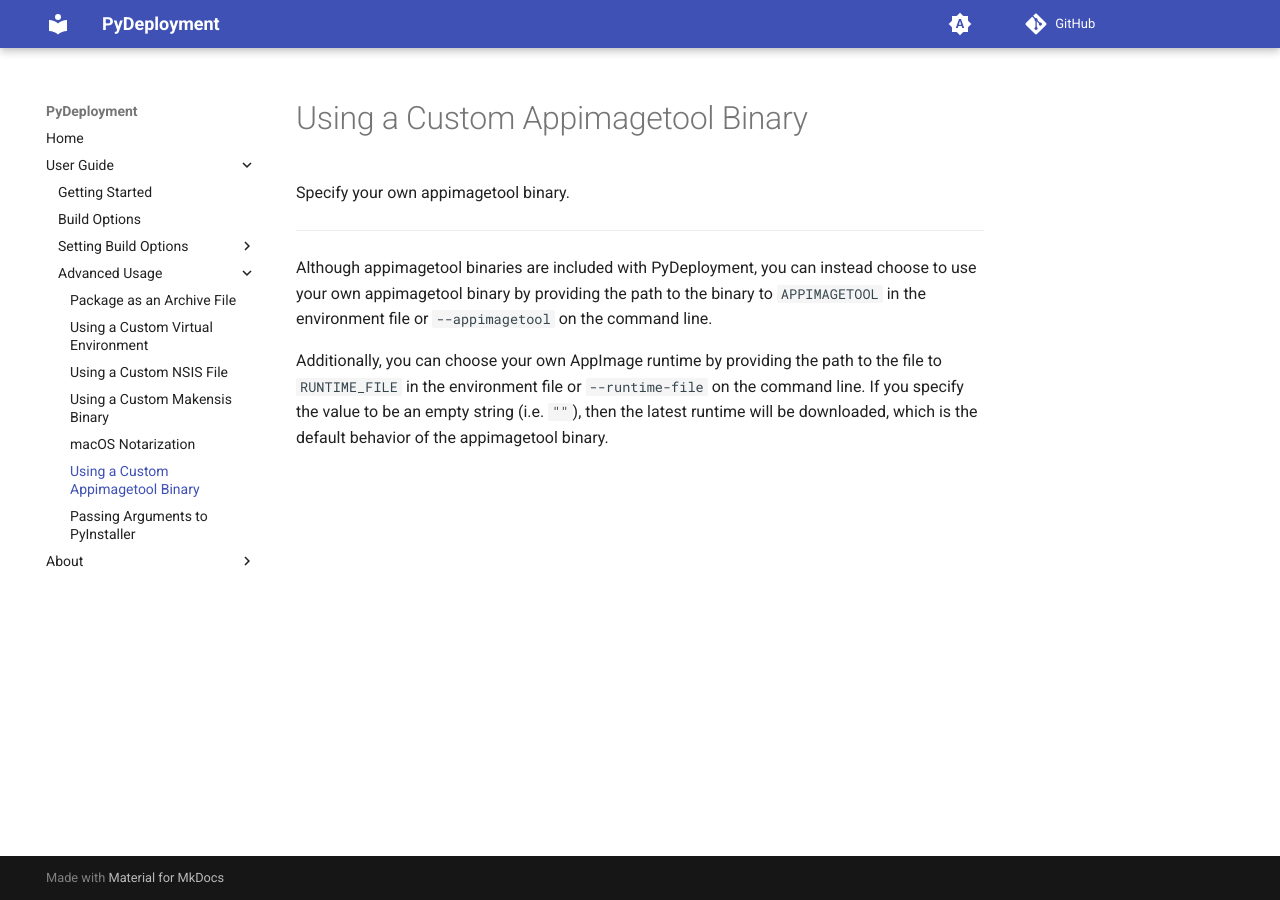
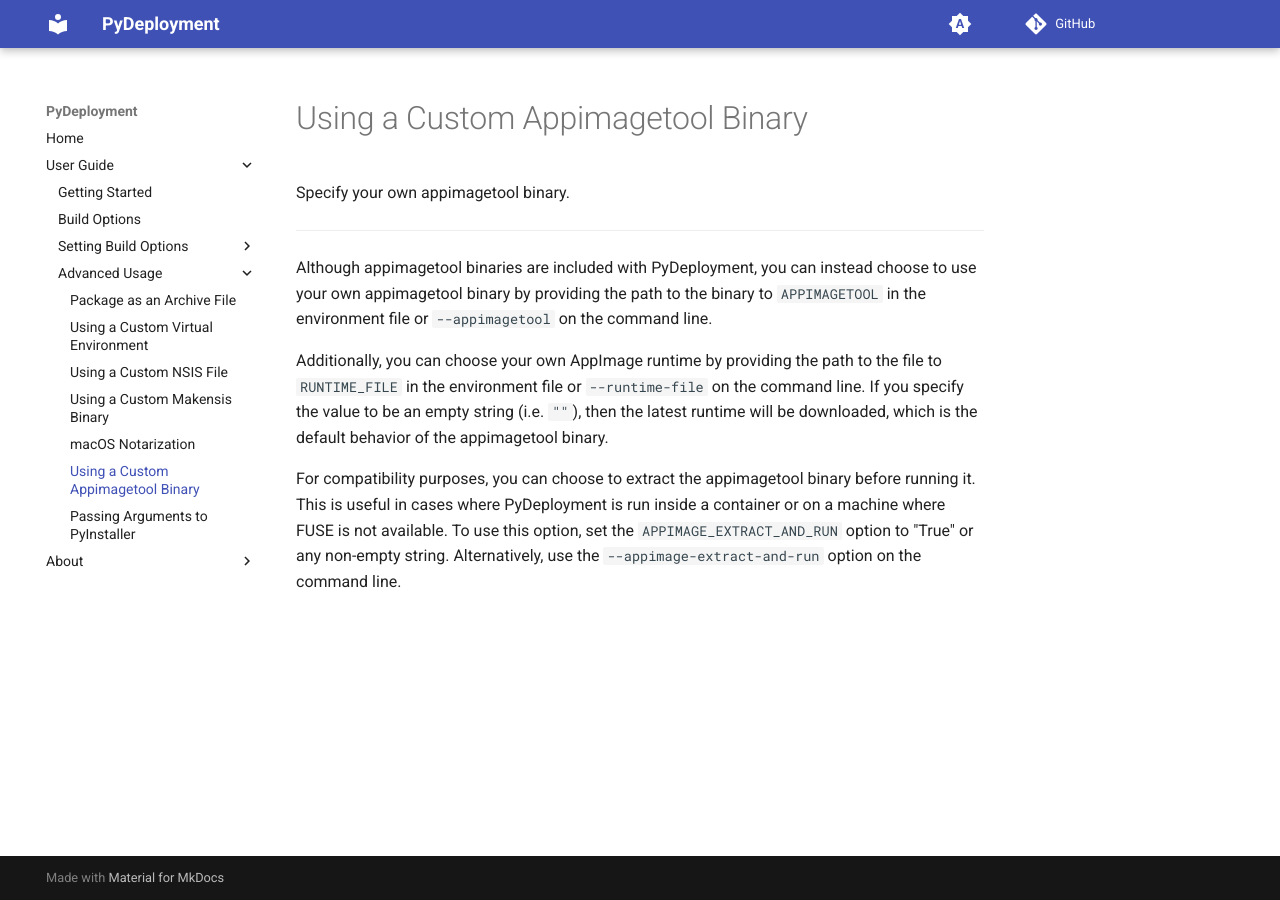
Before and after one commit to pydeployment/pydeployment, an MkDocs documentation site: the page built from docs/user-guide/advanced/custom-appimagetool.md, in a window 1280 px wide. Built offline with MkDocs 1.6.1 and Material for MkDocs 9.7.7, drawn with Linux system fonts in a browser that asks for light colours; comment, search, counter and statistics services are not loaded; the version menu is left out.

Commit message:
docs: Add info on --appimage-extract-and-run
Add info into docs about passing --appimage-extract-and-run to appimagetool

```diff
--- a/docs/user-guide/advanced/custom-appimagetool.md
+++ b/docs/user-guide/advanced/custom-appimagetool.md
@@ -14,3 +14,9 @@
 command line. If you specify the value to be an empty string (i.e. `""`), then
 the latest runtime will be downloaded, which is the default behavior of the
 appimagetool binary.
+
+For compatibility purposes, you can choose to extract the appimagetool binary
+before running it. This is useful in cases where PyDeployment is run inside a
+container or on a machine where FUSE is not available. To use this option, set
+the `APPIMAGE_EXTRACT_AND_RUN` option to "True" or any non-empty string.
+Alternatively, use the `--appimage-extract-and-run` option on the command line.
```
Also changed, not shown: docs/user-guide/advanced/archive-file.md (+1 -1 lines), docs/user-guide/build-options.md (+1 -0 lines).
